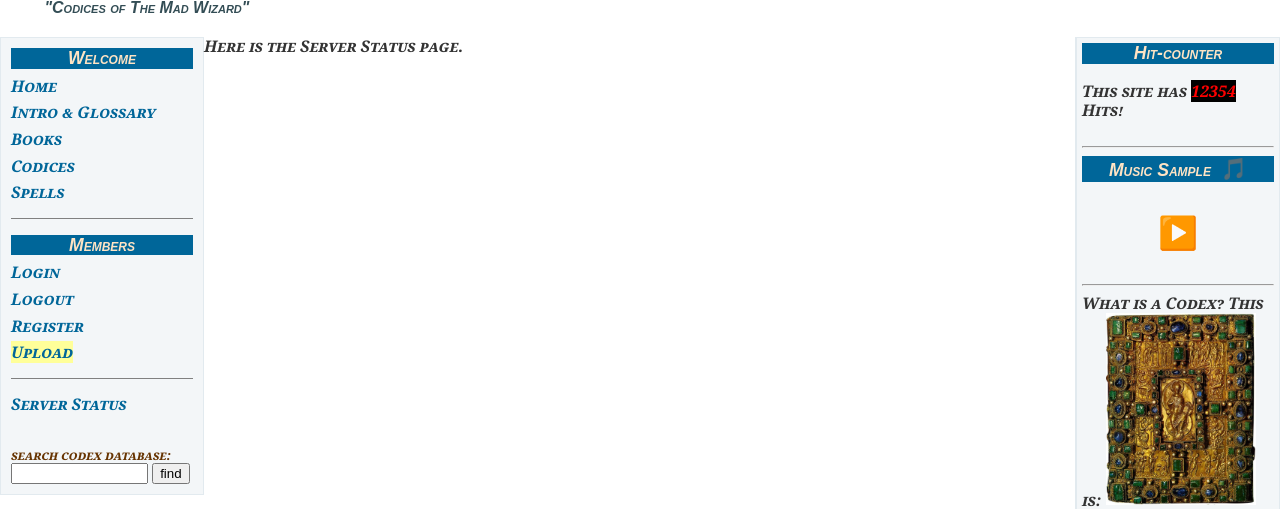
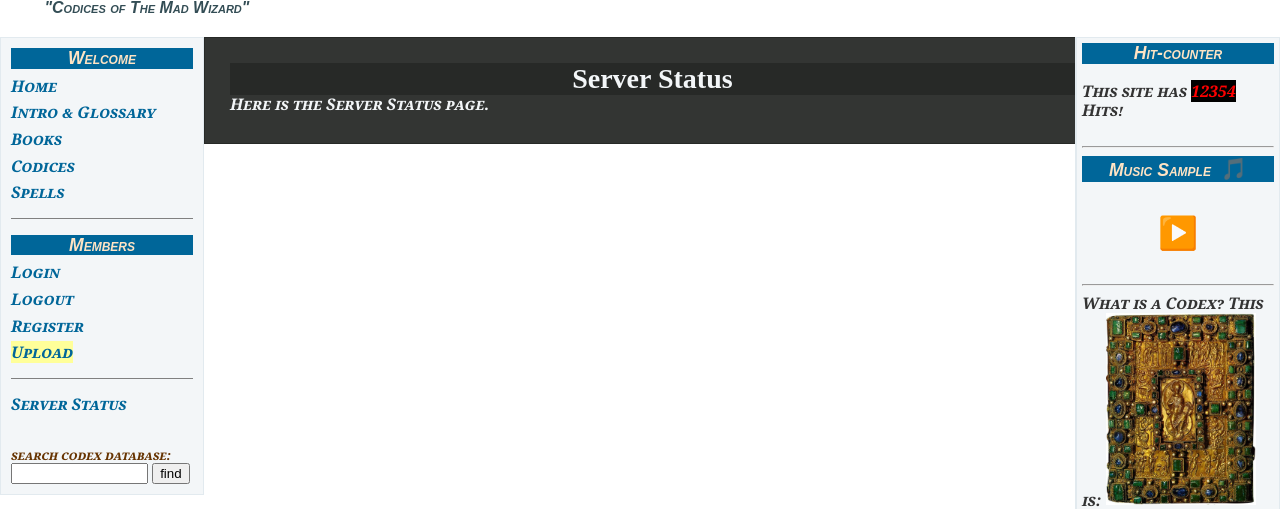
Before and after one commit to jmckirdy/Codex-Arcanum, a PHP site: page /index.php?content=serverstatus in a window 1280 px wide; the page is wider, and only the part inside the window is pictured. Shown: the part 161-670 px from the top of that part. Run offline with PHP 8.4, Linux system fonts and the light colour scheme; some libraries are stand-ins or nearby versions.

Commit message:
added div with class=flex-container to server page, css is linked now

```diff
--- a/serverstatus.inc.php
+++ b/serverstatus.inc.php
@@ -1,5 +1,7 @@
-<?php
+<div class='flex-container'>
+   <h2>Server Status</h2>
 
-echo "Here is the Server Status page."
+   <?php echo "Here is the Server Status page." ?>
 
-?>
+   <div id="flex-item"></div>
+</div>
```
